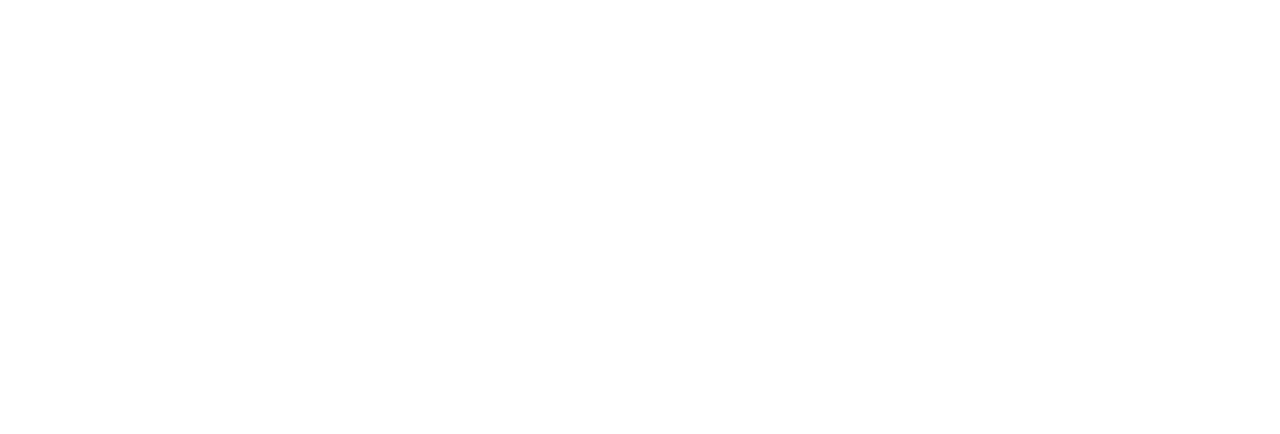
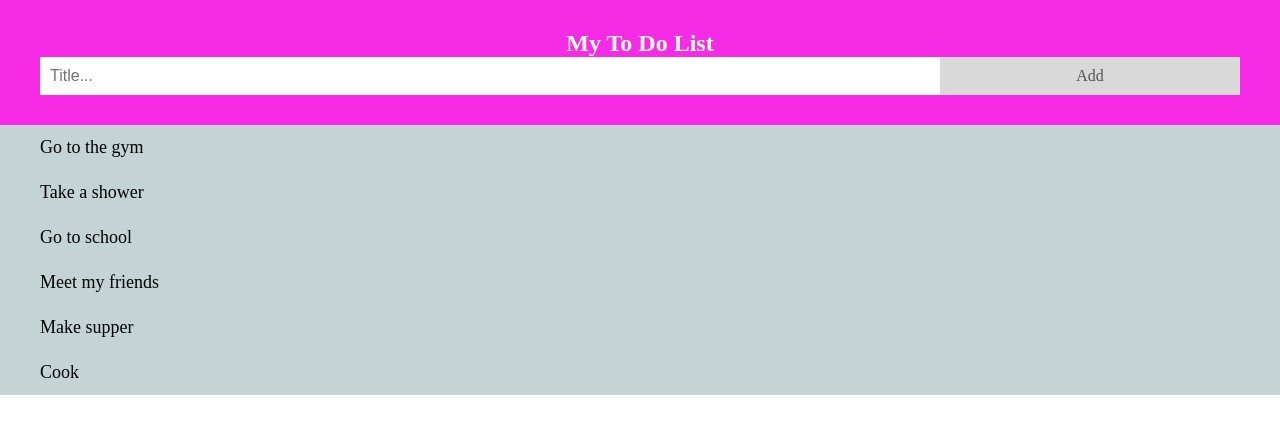
Before and after one commit to yakuphantonintshi/To-do-list, a plain HTML site: page index.html in a window 1280 px wide. Drawn offline with Linux system fonts and the light colour scheme.

Commit message:
Add to-do

```diff
--- a/css/style.css
+++ b/css/style.css
@@ -5,3 +5,93 @@
     padding: 0;
     box-sizing: border-box;
 }
+  /* Remove margins and padding from the list */
+
+  /* Style the list items */
+  ul li {
+    cursor: pointer;
+    position: relative;
+    padding: 12px 8px 12px 40px;
+    background: #c4d4d4;
+    font-size: 18px;
+    transition: 0.2s;
+
+    /* make the list items unselectable */
+    -webkit-user-select: none;
+    -moz-user-select: none;
+    -ms-user-select: none;
+    user-select: none;
+  }
+
+  /* Set all odd list items to a different color (zebra-stripes) */
+  /* ul li:nth-child(odd) {
+    background: #935151;
+  } */
+
+  /* Darker background-color on hover */
+  ul li:hover {
+    background: #ddd;
+  }
+
+  /* When clicked on, add a background color and strike out text */
+  ul li.checked {
+    background: #888;
+    color: #fff;
+    text-decoration: line-through;
+  }
+  /* Style the close button */
+  .close {
+    position: absolute;
+    right: 0;
+    top: 0;
+    padding: 12px 16px 12px 16px;
+  }
+
+  .close:hover {
+    background-color: #4ad2f1;
+    color: white;
+  }
+
+  /* Style the header */
+  .header {
+    background-color: #f72ae6;
+    padding: 30px 40px;
+    color: white;
+    text-align: center;
+  }
+
+  /* Clear floats after the header */
+  .header:after {
+    content: "";
+    display: table;
+    clear: both;
+  }
+
+  /* Style the input */
+  input {
+    margin: 0;
+    border: none;
+    border-radius: 0;
+    width: 75%;
+    padding: 10px;
+    float: left;
+    font-size: 16px;
+  }
+
+  /* Style the "Add" button */
+  .addBtn {
+    padding: 10px;
+    width: 25%;
+    background: #d9d9d9;
+    color: #555;
+    float: left;
+    text-align: center;
+    font-size: 16px;
+    cursor: pointer;
+    transition: 0.3s;
+    border-radius: 0;
+  }
+
+  .addBtn:hover {
+    background-color: #bbb;
+  }
--- a/index.html
+++ b/index.html
@@ -8,6 +8,19 @@
     <title>To-do List</title>
 </head>
 <body>
+    <div id="myDIV" class="header">
+        <h2>My To Do List</h2>
+        <input type="text" id="myInput" placeholder="Title...">
+        <span onclick="newElement()" class="addBtn">Add</span>
+      </div>
 
+      <ul id="myUL">
+        <li>Go to the gym</li>
+        <li>Take a shower</li>
+        <li>Go to school</li>
+        <li>Meet my friends</li>
+        <li>Make supper</li>
+        <li>Cook</li>
+      </ul>
 </body>
 </html>
```
